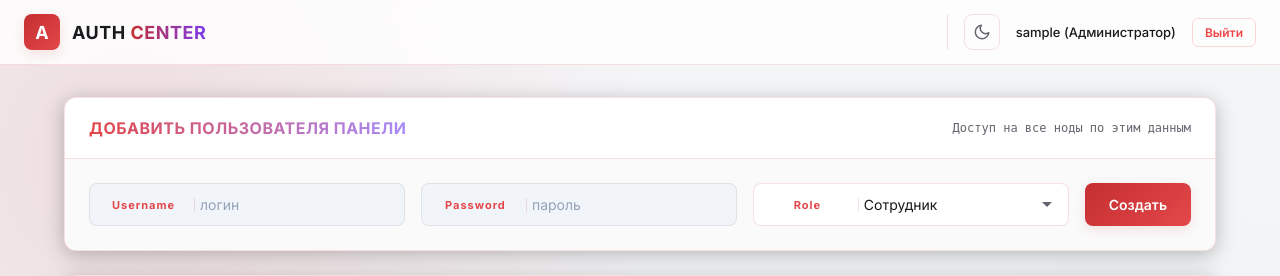
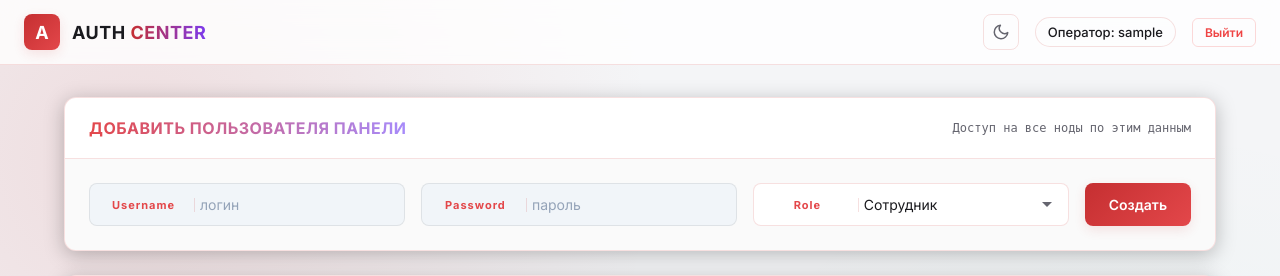
Before and after one commit to Ttolyanich/centralized-auth, a Flask app: page / in a window 1280 px wide. Shown: the top 276 px of the page. Run offline with Flask 3, Linux system fonts and the light colour scheme; the visitor is signed in with stand-in values (Sample User, id 1); data comes from the database, SQL or seed files in the repository.

Commit message:
Implement samba-web capsule style for authorized user display

```diff
--- a/static/css/style.css
+++ b/static/css/style.css
@@ -247,14 +247,16 @@ body {
     display: flex;
     align-items: center;
     gap: 16px;
-    border-left: 1px solid var(--border-color);
-    padding-left: 16px;
 }
 
 .current-user-name {
     font-size: 13px;
     font-weight: 500;
     color: var(--text-muted);
+    background-color: rgba(255, 255, 255, 0.03);
+    padding: 6px 12px;
+    border-radius: 20px;
+    border: 1px solid var(--border-color);
 }
 
 .btn-logout {
--- a/templates/auth_admin.html
+++ b/templates/auth_admin.html
@@ -31,9 +31,7 @@
                     <!-- Moon Icon (shown in light theme) -->
                     <svg class="moon-icon hidden" xmlns="http://www.w3.org/2000/svg" width="18" height="18" viewBox="0 0 24 24" fill="none" stroke="currentColor" stroke-width="2" stroke-linecap="round" stroke-linejoin="round"><path d="M21 12.79A9 9 0 1 1 11.21 3 7 7 0 0 0 21 12.79z"></path></svg>
                 </button>
-                <span id="currentUserSpan" class="current-user-name">
-                    {{ session.get('username') }} ({% if session.get('role') == 'admin' %}Администратор{% else %}Сотрудник{% endif %})
-                </span>
+                <span id="currentUserSpan" class="current-user-name">Оператор: {{ session.get('username') }}</span>
                 <button onclick="handleLogout()" class="btn-logout">Выйти</button>
             </div>
         </div>
```
